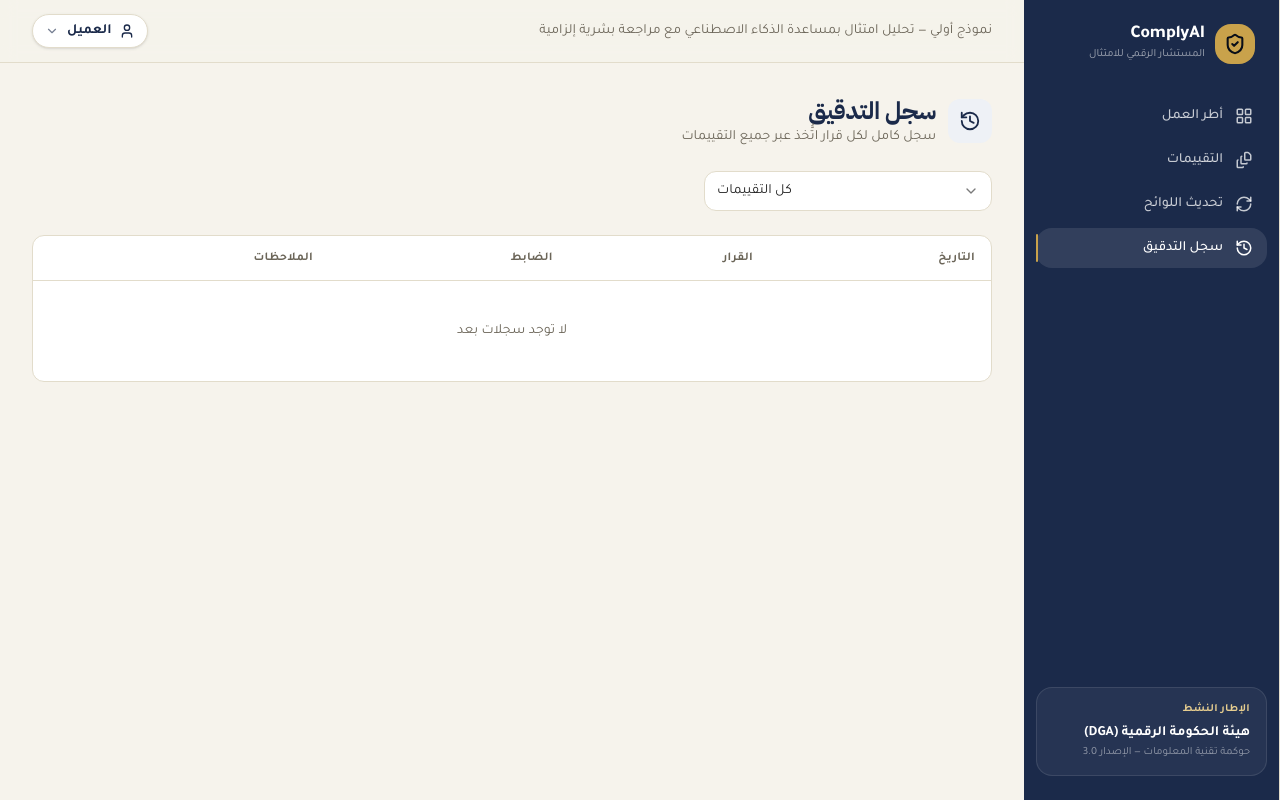
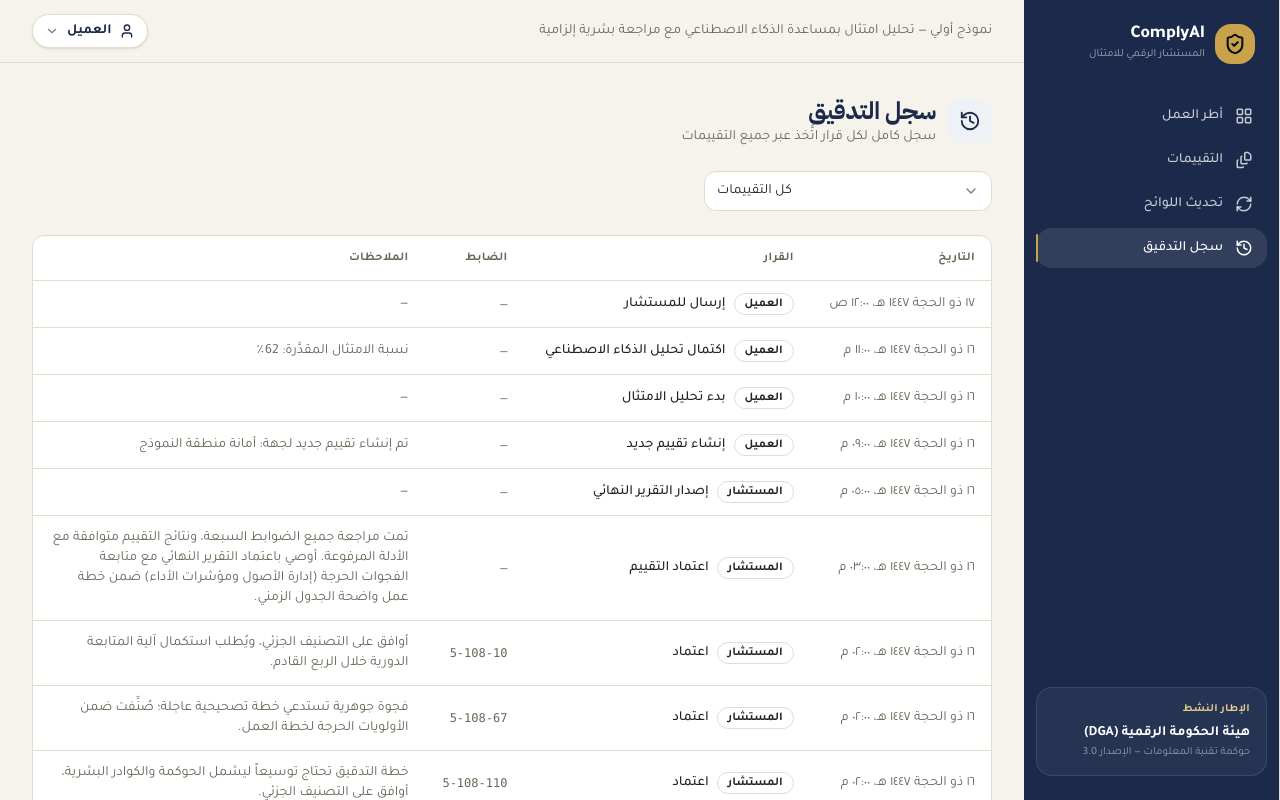
Before and after one commit to reem-aqeely/ComplyAI, a React (Vite) app: page /audit in a window 1280 px wide. Shown: the top 800 px of the page. Built offline with nearby package versions, Linux system fonts and the light colour scheme.

Commit message:
Update project1

```diff
--- a/src/App.tsx
+++ b/src/App.tsx
@@ -3,7 +3,7 @@ import { QueryClient, QueryClientProvider } from '@tanstack/react-query'
 import { RouterProvider } from 'react-router-dom'
 import { TooltipProvider } from '@/components/ui/tooltip'
 import { router } from '@/router'
-import { seedMockAssessmentIfEmpty } from '@/hooks/useAssessmentStore'
+import { seedDemoAssessmentsIfEmpty } from '@/hooks/useAssessmentStore'
 
 const queryClient = new QueryClient({
   defaultOptions: { queries: { retry: 1, refetchOnWindowFocus: false } },
@@ -11,7 +11,7 @@ const queryClient = new QueryClient({
 
 function App() {
   useEffect(() => {
-    seedMockAssessmentIfEmpty()
+    seedDemoAssessmentsIfEmpty()
   }, [])
 
   return (
--- a/src/data/mockAssessment.ts
+++ b/src/data/mockAssessment.ts
@@ -2,24 +2,35 @@ import type { Assessment, ActionPlanItem, AnalysisResult, AuditEntry, ControlFin
 
 /**
  * ============================================================================
- * DEMO / MOCK MODE — single switch
+ * DEMO / MOCK DATA — two independent switches
  * ============================================================================
- * Set to `false` to always use the real Gemini analysis pipeline.
- * Set to `true` to skip the AI call entirely and drive the app from the
- * editable sample data below (see `src/services/gemini/analysisEngine.ts`).
+ * These were previously one flag, which made the two concerns inseparable:
+ * turning off mock analysis to use real Gemini also emptied the app, leaving
+ * the consultant with no assessment to review and no way to obtain one.
  *
- * Everything under this flag is plain data — edit any field below and the
+ * MOCK_ANALYSIS_ENABLED  — `true` skips the Gemini call and returns the sample
+ *                          analysis below. `false` runs the real pipeline.
+ * SEED_DEMO_ASSESSMENTS  — `true` seeds the sample assessments on first run so
+ *                          neither dashboard starts empty. Independent of the
+ *                          analysis switch, and never touches existing data.
+ *
+ * Everything under these flags is plain data — edit any field below and the
  * dashboard, controls table, recommendations, action plan and final report
  * all update automatically, since they read `assessment.analysis` reactively
  * from the same store the real AI flow writes to.
  * ============================================================================
  */
-export const MOCK_MODE_ENABLED = false
+export const MOCK_ANALYSIS_ENABLED = false
+export const SEED_DEMO_ASSESSMENTS = true
 
 const MOCK_ORGANIZATION_NAME = 'شركة التقنية الوطنية'
 const MOCK_CLIENT_NAME = 'م. فيصل الحربي'
 export const MOCK_ASSESSMENT_ID = 'assess_mock_demo_national_tech'
 const MOCK_FILE_NAME = 'سياسة-حوكمة-تقنية-المعلومات-2025.pdf'
+
+const PENDING_ASSESSMENT_ID = 'assess_mock_demo_pending_review'
+const PENDING_ORGANIZATION_NAME = 'أمانة منطقة النموذج'
+const PENDING_CLIENT_NAME = 'م. سارة العتيبي'
 
 const BASE_TIME = new Date('2026-06-01T09:00:00.000Z').getTime()
 const HOUR = 3_600_000
@@ -285,7 +296,7 @@ const MOCK_ACTION_PLAN: ActionPlanItem[] = [
 ]
 
 /** Full analysis result — this is what `runComplianceAnalysis()` returns when
- * `MOCK_MODE_ENABLED` is true, in place of the real Gemini response. */
+ * `MOCK_ANALYSIS_ENABLED` is true, in place of the real Gemini response. */
 export const MOCK_ANALYSIS_RESULT: AnalysisResult = {
   generatedAt: at(24),
   modelVersion: 'mock-demo-data',
@@ -362,7 +373,7 @@ const MOCK_AUDIT_TRAIL: AuditEntry[] = [
 ]
 
 /** Full, ready-to-view demo assessment. Seeded automatically into the store on
- * first run when `MOCK_MODE_ENABLED` is true and no assessments exist yet —
+ * first run when `SEED_DEMO_ASSESSMENTS` is true and no assessments exist yet —
  * see `useAssessmentStore.ts`. */
 export function buildMockAssessment(): Assessment {
   return {
@@ -388,3 +399,52 @@ export function buildMockAssessment(): Assessment {
 export function buildMockAnalysisResult(): AnalysisResult {
   return structuredClone(MOCK_ANALYSIS_RESULT)
 }
+
+/**
+ * Second demo assessment, sitting in `submitted_to_consultant` — i.e. actually
+ * awaiting review. The finalized assessment above is a finished record with no
+ * remaining actions, so without this one the consultant queue has nothing to
+ * work on. Consultant decisions are stripped from the findings and the audit
+ * trail is cut at the client's submission, so the review starts clean.
+ */
+export function buildPendingReviewAssessment(): Assessment {
+  const analysis = buildMockAnalysisResult()
+  return {
+    id: PENDING_ASSESSMENT_ID,
+    frameworkId: 'DGA',
+    domainId: 'it-governance',
+    clientName: PENDING_CLIENT_NAME,
+    organizationName: PENDING_ORGANIZATION_NAME,
+    createdAt: at(36),
+    updatedAt: at(39),
+    status: 'submitted_to_consultant',
+    files: [{ ...MOCK_FILE_RECORD, id: 'mock_file_pending', uploadedAt: at(36) }],
+    analysis: {
+      ...analysis,
+      generatedAt: at(38),
+      controlFindings: analysis.controlFindings.map(({ consultantDecision: _ignored, ...finding }) => finding),
+    },
+    auditTrail: [
+      {
+        id: 'mock_pending_audit_1',
+        timestamp: at(36),
+        actor: 'client',
+        actorLabel: 'العميل',
+        decision: 'إنشاء تقييم جديد',
+        notes: `تم إنشاء تقييم جديد لجهة: ${PENDING_ORGANIZATION_NAME}`,
+      },
+      { id: 'mock_pending_audit_2', timestamp: at(37), actor: 'client', actorLabel: 'العميل', decision: 'بدء تحليل الامتثال' },
+      {
+        id: 'mock_pending_audit_3',
+        timestamp: at(38),
+        actor: 'client',
+        actorLabel: 'العميل',
+        decision: 'اكتمال تحليل الذكاء الاصطناعي',
+        notes: `نسبة الامتثال المقدَّرة: ${analysis.complianceScore}٪`,
+      },
+      { id: 'mock_pending_audit_4', timestamp: at(39), actor: 'client', actorLabel: 'العميل', decision: 'إرسال للمستشار' },
+    ],
+    submittedAt: at(39),
+    reportVersion: 0,
+  }
+}
--- a/src/hooks/useAssessmentStore.ts
+++ b/src/hooks/useAssessmentStore.ts
@@ -12,7 +12,7 @@ import type { ComplianceStatus, Role } from '@/types/common'
 import { STORAGE_KEYS } from '@/services/storage/storageKeys'
 import { generateId } from '@/utils/id'
 import { CONSULTANT_ACTION_LABEL } from '@/utils/status'
-import { MOCK_MODE_ENABLED, buildMockAssessment } from '@/data/mockAssessment'
+import { SEED_DEMO_ASSESSMENTS, buildMockAssessment, buildPendingReviewAssessment } from '@/data/mockAssessment'
 
 const ACTOR_LABEL: Record<Role, string> = {
   client: 'العميل',
@@ -242,14 +242,15 @@ export const useAssessmentStore = create<AssessmentState>()(
 )
 
 /** Demo convenience only: called once from the app root (see App.tsx). If
- * mock mode is on and nothing has ever been persisted, seeds the one sample
- * assessment so the app isn't empty. Never touches existing/real data. */
-export function seedMockAssessmentIfEmpty() {
-  if (!MOCK_MODE_ENABLED) return
+ * seeding is on and nothing has ever been persisted, seeds the sample
+ * assessments so neither dashboard starts empty — one finalized record and one
+ * awaiting consultant review. Never touches existing/real data. */
+export function seedDemoAssessmentsIfEmpty() {
+  if (!SEED_DEMO_ASSESSMENTS) return
   if (useAssessmentStore.getState().assessments.length > 0) return
-  const mockAssessment = buildMockAssessment()
+  const pending = buildPendingReviewAssessment()
   useAssessmentStore.setState({
-    assessments: [mockAssessment],
-    currentAssessmentId: mockAssessment.id,
+    assessments: [buildMockAssessment(), pending],
+    currentAssessmentId: pending.id,
   })
 }
--- a/src/services/gemini/analysisEngine.ts
+++ b/src/services/gemini/analysisEngine.ts
@@ -5,7 +5,7 @@ import type { FrameworkId } from '@/types/common'
 import type { AnalysisResult, ControlFinding, EvidenceRef } from '@/types/assessment'
 import { generateId } from '@/utils/id'
 import { GEMINI_MODEL } from './geminiClient'
-import { MOCK_MODE_ENABLED, buildMockAnalysisResult } from '@/data/mockAssessment'
+import { MOCK_ANALYSIS_ENABLED, buildMockAnalysisResult } from '@/data/mockAssessment'
 
 const NO_EVIDENCE_TEXT = 'لم يتم العثور على دليل يدعم هذا الضابط.'
 
@@ -19,7 +19,7 @@ export interface RunAnalysisParams {
 const MOCK_ANALYSIS_DELAY_MS = 1200
 
 export async function runComplianceAnalysis({ frameworkId, documents }: RunAnalysisParams): Promise<AnalysisResult> {
-  if (MOCK_MODE_ENABLED) {
+  if (MOCK_ANALYSIS_ENABLED) {
     await new Promise((resolve) => setTimeout(resolve, MOCK_ANALYSIS_DELAY_MS))
     return { ...buildMockAnalysisResult(), generatedAt: new Date().toISOString() }
   }
```
